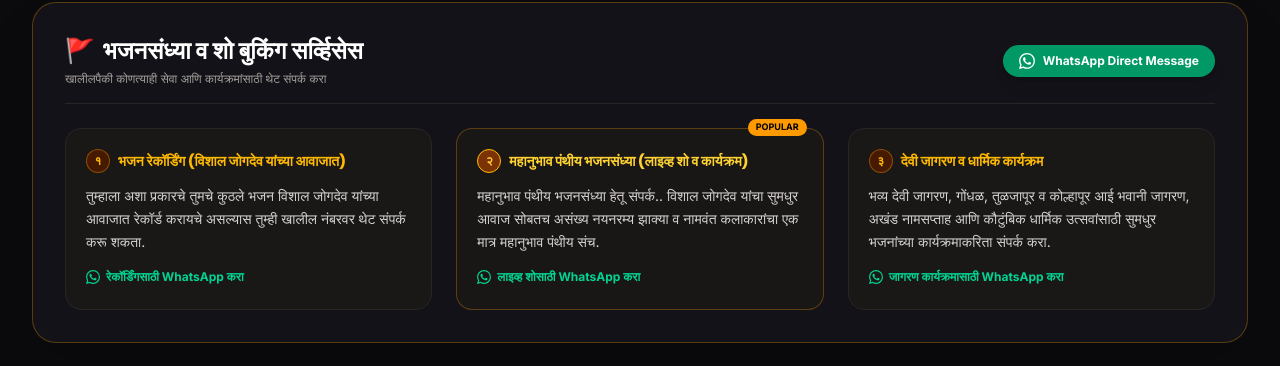
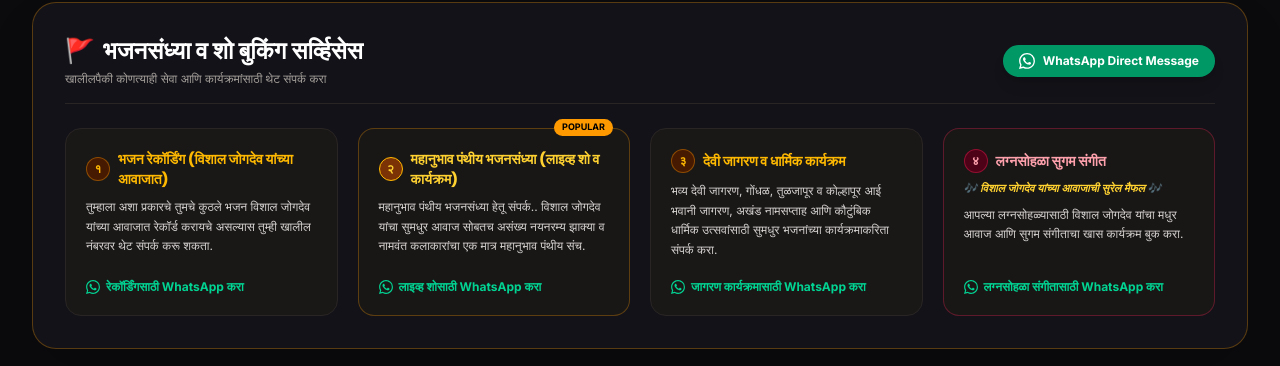
Before and after one commit to vishal198jo/Vishal-Jogdev-, a React (Vite) app: page /contact in a window 1280 px wide. Shown: the part 321-687 px from the top of the page. Built offline with nearby package versions, Linux system fonts and the light colour scheme; no server answers; the database is empty; a web font is replaced by a local one.

Commit message:
refactor: centralize WhatsAppIcon and update services
Moved WhatsAppIcon to a reusable component and added a new "Wedding Music" service category to the booking section.

```diff
--- a/src/components/AboutSection.tsx
+++ b/src/components/AboutSection.tsx
@@ -1,6 +1,7 @@
 import React from 'react';
 import { motion } from 'motion/react';
-import { Award, CheckCircle, User, Calendar, Mic, Trophy, Youtube, Facebook } from 'lucide-react';
+import { Award, CheckCircle, User, Calendar, Mic, Trophy, Youtube, Facebook, Instagram } from 'lucide-react';
+import { WhatsAppIcon } from './WhatsAppIcon';
 import concertImage from '../assets/images/devotional_stage_concert_1785894013298.jpg';
 
 export const AboutSection: React.FC = () => {
@@ -165,14 +166,44 @@
                   href="https://www.facebook.com/share/1AMnZnHGyd/"
                   target="_blank"
                   rel="noopener noreferrer"
-                  className="flex items-center gap-3 p-3 rounded-2xl bg-stone-900 border border-stone-800 hover:border-blue-500/50 hover:bg-blue-950/10 transition-all duration-300 group sm:col-span-2 lg:col-span-1"
+                  className="flex items-center gap-3 p-3 rounded-2xl bg-stone-900 border border-stone-800 hover:border-blue-500/50 hover:bg-blue-950/10 transition-all duration-300 group"
                 >
                   <div className="w-8 h-8 rounded-xl bg-blue-500/10 border border-blue-500/20 flex items-center justify-center text-blue-500 shrink-0 group-hover:scale-110 transition-transform">
                     <Facebook className="w-4 h-4" />
                   </div>
                   <div>
                     <p className="text-xs font-bold text-white group-hover:text-blue-400 transition-colors">अधिकृत फेसबुक पेज</p>
-                    <p className="text-[10px] text-stone-400 font-sans">Official Facebook Profile</p>
+                    <p className="text-[10px] text-stone-400 font-sans">Facebook Profile</p>
+                  </div>
+                </a>
+
+                <a
+                  href="https://wa.me/917038086864?text=नमस्कार,%20मला%20विशाल%20जोगदेव%20यांच्या%20अधिकृत%20माहिती%20आणि%20अपडेट्सबद्दल%20संपर्क%20करायचा%20आहे."
+                  target="_blank"
+                  rel="noopener noreferrer"
+                  className="flex items-center gap-3 p-3 rounded-2xl bg-stone-900 border border-stone-800 hover:border-emerald-500/50 hover:bg-emerald-950/10 transition-all duration-300 group"
+                >
+                  <div className="w-8 h-8 rounded-xl bg-emerald-500/10 border border-emerald-500/20 flex items-center justify-center text-emerald-400 shrink-0 group-hover:scale-110 transition-transform">
+                    <WhatsAppIcon className="w-4 h-4" />
+                  </div>
+                  <div>
+                    <p className="text-xs font-bold text-white group-hover:text-emerald-400 transition-colors">अधिकृत व्हॉट्सॲप</p>
+                    <p className="text-[10px] text-stone-400 font-sans">WhatsApp Direct Contact</p>
+                  </div>
+                </a>
+
+                <a
+                  href="https://www.instagram.com/vishaljogdeo"
+                  target="_blank"
+                  rel="noopener noreferrer"
+                  className="flex items-center gap-3 p-3 rounded-2xl bg-stone-900 border border-stone-800 hover:border-pink-500/50 hover:bg-pink-950/10 transition-all duration-300 group"
+                >
+                  <div className="w-8 h-8 rounded-xl bg-pink-500/10 border border-pink-500/20 flex items-center justify-center text-pink-400 shrink-0 group-hover:scale-110 transition-transform">
+                    <Instagram className="w-4 h-4" />
+                  </div>
+                  <div>
+                    <p className="text-xs font-bold text-white group-hover:text-pink-400 transition-colors">अधिकृत इन्स्टाग्राम</p>
+                    <p className="text-[10px] text-stone-400 font-sans">@vishaljogdeo</p>
                   </div>
                 </a>
               </div>
--- a/src/components/BookEventModal.tsx
+++ b/src/components/BookEventModal.tsx
@@ -1,9 +1,10 @@
 import React, { useState } from 'react';
-import { X, Calendar, MapPin, Send, CheckCircle2, MessageSquare } from 'lucide-react';
+import { X, Calendar, MapPin, Send, CheckCircle2 } from 'lucide-react';
 import { Show } from '../types';
 import { SINGER_PROFILE } from '../data/mockData';
 import { db, COLLECTIONS } from '../lib/firebase';
 import { collection, addDoc } from 'firebase/firestore';
+import { WhatsAppIcon } from './WhatsAppIcon';
 
 interface BookEventModalProps {
   isOpen: boolean;
@@ -201,7 +202,7 @@
                 rel="noopener noreferrer"
                 className="w-full py-2.5 rounded-full bg-emerald-800 hover:bg-emerald-700 text-white font-bold text-xs flex items-center justify-center gap-2 border border-emerald-500/30"
               >
-                <MessageSquare className="w-4 h-4 text-emerald-300" />
+                <WhatsAppIcon className="w-4 h-4 text-emerald-300" />
                 <span>Instant WhatsApp Inquiry</span>
               </a>
             </div>
--- a/src/components/ContactSection.tsx
+++ b/src/components/ContactSection.tsx
@@ -4,12 +4,7 @@
 import { SINGER_PROFILE } from '../data/mockData';
 import { db, COLLECTIONS } from '../lib/firebase';
 import { collection, addDoc } from 'firebase/firestore';
-
-const WhatsAppIcon: React.FC<{ className?: string }> = ({ className = "w-5 h-5" }) => (
-  <svg viewBox="0 0 24 24" className={className} fill="currentColor" xmlns="http://www.w3.org/2000/svg">
-    <path d="M17.472 14.382c-.297-.149-1.758-.867-2.03-.967-.273-.099-.471-.148-.67.15-.197.297-.767.966-.94 1.164-.173.199-.347.223-.644.075-.297-.15-1.255-.463-2.39-1.475-.883-.788-1.48-1.761-1.653-2.059-.173-.297-.018-.458.13-.606.134-.133.298-.347.446-.52.149-.174.198-.298.298-.497.099-.198.05-.371-.025-.52-.075-.149-.669-1.612-.916-2.207-.242-.579-.487-.5-.669-.51-.173-.008-.371-.01-.57-.01-.198 0-.52.074-.792.372-.272.297-1.04 1.016-1.04 2.479 0 1.462 1.065 2.875 1.213 3.074.149.198 2.096 3.2 5.077 4.487.709.306 1.262.489 1.694.625.712.227 1.36.195 1.871.118.571-.085 1.758-.719 2.006-1.413.248-.694.248-1.289.173-1.413-.074-.124-.272-.198-.57-.347m-5.421 7.403h-.004a9.87 9.87 0 01-5.031-1.378l-.361-.214-3.741.982.998-3.648-.235-.374a9.86 9.86 0 01-1.51-5.26c.001-5.45 4.436-9.884 9.888-9.884 2.64 0 5.122 1.03 6.988 2.898a9.825 9.825 0 012.893 6.994c-.003 5.45-4.437 9.884-9.885 9.884m8.413-18.297A11.815 11.815 0 0012.05 0C5.495 0 .16 5.335.157 11.892c0 2.096.547 4.142 1.588 5.945L0 24l6.335-1.662c1.746.953 3.71 1.458 5.705 1.46h.005c6.554 0 11.89-5.335 11.893-11.893a11.821 11.821 0 00-3.48-8.413z" />
-  </svg>
-);
+import { WhatsAppIcon } from './WhatsAppIcon';
 
 export const ContactSection: React.FC = () => {
   const [formData, setFormData] = useState({
@@ -99,21 +94,23 @@
             </a>
           </div>
 
-          <div className="grid grid-cols-1 md:grid-cols-3 gap-6 text-stone-200 text-xs sm:text-sm">
+          <div className="grid grid-cols-1 md:grid-cols-2 lg:grid-cols-4 gap-5 text-stone-200 text-xs sm:text-sm">
             {/* Point 1 */}
-            <div className="bg-stone-900/80 border border-stone-800 p-5 rounded-2xl space-y-3 hover:border-amber-500/40 transition-colors">
+            <div className="bg-stone-900/80 border border-stone-800 p-5 rounded-2xl space-y-3 hover:border-amber-500/40 transition-colors flex flex-col justify-between">
+              <div className="space-y-2">
                 <div className="flex items-center gap-2 text-amber-400 font-extrabold text-sm">
-                <span className="w-6 h-6 rounded-full bg-amber-950 border border-amber-500/40 flex items-center justify-center text-xs">१</span>
+                  <span className="w-6 h-6 rounded-full bg-amber-950 border border-amber-500/40 flex items-center justify-center text-xs shrink-0">१</span>
                   <h4>भजन रेकॉर्डिंग (विशाल जोगदेव यांच्या आवाजात)</h4>
                 </div>
-              <p className="text-stone-300 leading-relaxed">
+                <p className="text-stone-300 text-xs leading-relaxed">
                   तुम्हाला अशा प्रकारचे तुमचे कुठले भजन विशाल जोगदेव यांच्या आवाजात रेकॉर्ड करायचे असल्यास तुम्ही खालील नंबरवर थेट संपर्क करू शकता.
                 </p>
+              </div>
               <a
                 href="https://wa.me/917038086864?text=नमस्कार,%20मला%20विशाल%20जोगदेव%20यांच्या%20आवाजात%20भजन%20रेकॉर्डिंगबद्दल%20संपर्क%20करायचा%20आहे."
                 target="_blank"
                 rel="noopener noreferrer"
-                className="inline-flex items-center gap-1.5 text-xs text-emerald-400 font-bold hover:underline pt-1"
+                className="inline-flex items-center gap-1.5 text-xs text-emerald-400 font-bold hover:underline pt-2"
               >
                 <WhatsAppIcon className="w-3.5 h-3.5" />
                 <span>रेकॉर्डिंगसाठी WhatsApp करा</span>
@@ -121,22 +118,24 @@
             </div>
 
             {/* Point 2 */}
-            <div className="bg-stone-900/80 border border-amber-500/30 p-5 rounded-2xl space-y-3 hover:border-amber-400 transition-colors relative">
+            <div className="bg-stone-900/80 border border-amber-500/30 p-5 rounded-2xl space-y-3 hover:border-amber-400 transition-colors relative flex flex-col justify-between">
               <span className="absolute -top-2.5 right-4 bg-amber-500 text-black font-extrabold text-[9px] uppercase px-2 py-0.5 rounded-full">
                 Popular
               </span>
+              <div className="space-y-2">
                 <div className="flex items-center gap-2 text-amber-300 font-extrabold text-sm">
-                <span className="w-6 h-6 rounded-full bg-amber-900 border border-amber-400 flex items-center justify-center text-xs text-amber-300">२</span>
+                  <span className="w-6 h-6 rounded-full bg-amber-900 border border-amber-400 flex items-center justify-center text-xs text-amber-300 shrink-0">२</span>
                   <h4>महानुभाव पंथीय भजनसंध्या (लाइव्ह शो व कार्यक्रम)</h4>
                 </div>
-              <p className="text-stone-300 leading-relaxed">
+                <p className="text-stone-300 text-xs leading-relaxed">
                   महानुभाव पंथीय भजनसंध्या हेतू संपर्क.. विशाल जोगदेव यांचा सुमधुर आवाज सोबतच असंख्य नयनरम्य झाक्या व नामवंत कलाकारांचा एक मात्र महानुभाव पंथीय संच.
                 </p>
+              </div>
               <a
                 href="https://wa.me/917038086864?text=नमस्कार,%20मला%20महानुभाव%20पंथीय%20भजनसंध्या%20लाइव्ह%20शो%20बुकिंगबद्दल%20माहिती%20हवी%20आहे."
                 target="_blank"
                 rel="noopener noreferrer"
-                className="inline-flex items-center gap-1.5 text-xs text-emerald-400 font-bold hover:underline pt-1"
+                className="inline-flex items-center gap-1.5 text-xs text-emerald-400 font-bold hover:underline pt-2"
               >
                 <WhatsAppIcon className="w-3.5 h-3.5" />
                 <span>लाइव्ह शोसाठी WhatsApp करा</span>
@@ -144,22 +143,49 @@
             </div>
 
             {/* Point 3 */}
-            <div className="bg-stone-900/80 border border-stone-800 p-5 rounded-2xl space-y-3 hover:border-amber-500/40 transition-colors">
+            <div className="bg-stone-900/80 border border-stone-800 p-5 rounded-2xl space-y-3 hover:border-amber-500/40 transition-colors flex flex-col justify-between">
+              <div className="space-y-2">
                 <div className="flex items-center gap-2 text-amber-400 font-extrabold text-sm">
-                <span className="w-6 h-6 rounded-full bg-amber-950 border border-amber-500/40 flex items-center justify-center text-xs">३</span>
+                  <span className="w-6 h-6 rounded-full bg-amber-950 border border-amber-500/40 flex items-center justify-center text-xs shrink-0">३</span>
                   <h4>देवी जागरण व धार्मिक कार्यक्रम</h4>
                 </div>
-              <p className="text-stone-300 leading-relaxed">
+                <p className="text-stone-300 text-xs leading-relaxed">
                   भव्य देवी जागरण, गोंधळ, तुळजापूर व कोल्हापूर आई भवानी जागरण, अखंड नामसप्ताह आणि कौटुंबिक धार्मिक उत्सवांसाठी सुमधुर भजनांच्या कार्यक्रमाकरिता संपर्क करा.
                 </p>
+              </div>
               <a
                 href="https://wa.me/917038086864?text=नमस्कार,%20मला%20देवी%20जागरण%20व%20धार्मिक%20कार्यक्रमासाठी%20संपर्क%20करायचा%20आहे."
                 target="_blank"
                 rel="noopener noreferrer"
-                className="inline-flex items-center gap-1.5 text-xs text-emerald-400 font-bold hover:underline pt-1"
+                className="inline-flex items-center gap-1.5 text-xs text-emerald-400 font-bold hover:underline pt-2"
               >
                 <WhatsAppIcon className="w-3.5 h-3.5" />
                 <span>जागरण कार्यक्रमासाठी WhatsApp करा</span>
+              </a>
+            </div>
+
+            {/* Point 4 */}
+            <div className="bg-stone-900/80 border border-rose-500/30 p-5 rounded-2xl space-y-3 hover:border-rose-400 transition-colors flex flex-col justify-between">
+              <div className="space-y-2">
+                <div className="flex items-center gap-2 text-rose-300 font-extrabold text-sm">
+                  <span className="w-6 h-6 rounded-full bg-rose-950 border border-rose-500/40 flex items-center justify-center text-xs text-rose-300 shrink-0">४</span>
+                  <h4>लग्नसोहळा सुगम संगीत</h4>
+                </div>
+                <p className="text-amber-300 text-[11px] font-semibold italic">
+                  🎶 विशाल जोगदेव यांच्या आवाजाची सुरेल मैफल 🎶
+                </p>
+                <p className="text-stone-300 text-xs leading-relaxed">
+                  आपल्या लग्नसोहळ्यासाठी विशाल जोगदेव यांचा मधुर आवाज आणि सुगम संगीताचा खास कार्यक्रम बुक करा.
+                </p>
+              </div>
+              <a
+                href="https://wa.me/917038086864?text=नमस्कार,%20मला%20लग्नसोहळा%20सुगम%20संगीत%20कार्यक्रमाच्या%20बुकिंगबद्दल%20माहिती%20हवी%20आहे."
+                target="_blank"
+                rel="noopener noreferrer"
+                className="inline-flex items-center gap-1.5 text-xs text-emerald-400 font-bold hover:underline pt-2"
+              >
+                <WhatsAppIcon className="w-3.5 h-3.5" />
+                <span>लग्नसोहळा संगीतासाठी WhatsApp करा</span>
               </a>
             </div>
           </div>
--- a/src/components/ServicesBookingSection.tsx
+++ b/src/components/ServicesBookingSection.tsx
@@ -1,7 +1,8 @@
 import React from 'react';
 import { motion } from 'motion/react';
-import { Mic2, Music, Sparkles, PhoneCall, CalendarCheck } from 'lucide-react';
+import { Mic2, Music, Sparkles, PhoneCall, CalendarCheck, Heart } from 'lucide-react';
 import { SINGER_PROFILE } from '../data/mockData';
+import { WhatsAppIcon } from './WhatsAppIcon';
 
 export const ServicesBookingSection: React.FC = () => {
   const whatsappNumber = "917038086864";
@@ -39,6 +40,18 @@
       accentGradient: 'from-orange-500/20 via-amber-600/10 to-transparent',
       borderColor: 'border-amber-500/30',
       badgeBg: 'bg-orange-950/80 text-orange-300 border-orange-500/40'
+    },
+    {
+      id: 'wedding-sangeet',
+      title: 'लग्नसोहळा सुगम संगीत',
+      badge: 'Wedding Music',
+      subText: '🎶 विशाल जोगदेव यांच्या आवाची सुरेल मैफल 🎶',
+      icon: <Heart className="w-6 h-6 text-rose-400" />,
+      description: 'आपल्या लग्नसोहळ्यासाठी विशाल जोगदेव यांचा मधुर आवाज आणि सुगम संगीताचा खास कार्यक्रम बुक करा.',
+      whatsappText: 'नमस्कार, मला लग्नसोहळा सुगम संगीत कार्यक्रमाच्या बुकिंगबद्दल माहिती हवी आहे.',
+      accentGradient: 'from-rose-500/20 via-amber-600/10 to-transparent',
+      borderColor: 'border-rose-500/30',
+      badgeBg: 'bg-rose-950/80 text-rose-300 border-rose-500/40'
     }
   ];
 
@@ -62,12 +75,12 @@
         </h2>
 
         <p className="text-xs sm:text-sm text-stone-300 font-sans leading-relaxed max-w-2xl mx-auto">
-          महानुभाव पंथीय भजनसंध्या, धार्मिक कार्यक्रम आणि स्टुडिओ भजन रेकॉर्डिंगसाठी थेट संपर्क करा
+          महानुभाव पंथीय भजनसंध्या, सुगम संगीत, धार्मिक कार्यक्रम आणि स्टुडिओ भजन रेकॉर्डिंगसाठी थेट संपर्क करा
         </p>
       </div>
 
-      {/* 3 DEV CONTAINERS GRID */}
-      <div className="grid grid-cols-1 md:grid-cols-3 gap-6">
+      {/* 4 DEV CONTAINERS GRID */}
+      <div className="grid grid-cols-1 sm:grid-cols-2 lg:grid-cols-4 gap-6">
         {services.map((srv) => {
           const encodedMessage = encodeURIComponent(srv.whatsappText);
           const whatsappUrl = `https://wa.me/${whatsappNumber}?text=${encodedMessage}`;
@@ -91,10 +104,17 @@
                   </span>
                 </div>
 
-                {/* Title */}
-                <h3 className="text-lg font-extrabold text-white font-heading group-hover:text-amber-300 transition-colors leading-snug">
-                  {srv.title}
-                </h3>
+                {/* Title & optional Subtext */}
+                <div>
+                  <h3 className="text-lg font-extrabold text-white font-heading group-hover:text-amber-300 transition-colors leading-snug">
+                    {srv.title}
+                  </h3>
+                  {srv.subText && (
+                    <p className="text-xs font-semibold text-amber-300 mt-1 italic">
+                      {srv.subText}
+                    </p>
+                  )}
+                </div>
 
                 {/* Description */}
                 <p className="text-xs sm:text-sm text-stone-300 font-sans leading-relaxed">
@@ -110,9 +130,7 @@
                   rel="noopener noreferrer"
                   className="w-full py-3 px-4 rounded-2xl bg-emerald-600 hover:bg-emerald-500 text-white font-extrabold text-xs transition-all shadow-lg flex items-center justify-center gap-2 hover:scale-[1.02] active:scale-95 group/btn"
                 >
-                  <svg className="w-4 h-4 fill-current text-white group-hover/btn:scale-110 transition-transform" viewBox="0 0 24 24">
-                    <path d="M.057 24l1.687-6.163c-1.041-1.804-1.588-3.849-1.587-5.946.003-6.556 5.338-11.891 11.893-11.891 3.181.001 6.167 1.24 8.413 3.488 2.245 2.248 3.481 5.236 3.48 8.414-.003 6.557-5.338 11.892-11.893 11.892-1.99-.001-3.951-.5-5.688-1.448l-6.305 1.654zm6.597-3.807c1.676.995 3.276 1.591 5.392 1.592 5.448 0 9.886-4.434 9.889-9.885.002-5.462-4.415-9.89-9.881-9.892-5.452 0-9.887 4.434-9.889 9.884-.001 2.225.651 3.891 1.746 5.634l-.999 3.648 3.742-.981zm11.387-5.464c-.074-.124-.272-.198-.57-.347-.297-.149-1.758-.868-2.031-.967-.272-.099-.47-.149-.669.149-.198.297-.768.967-.941 1.165-.173.198-.347.223-.644.074-.297-.149-1.255-.462-2.39-1.475-.883-.788-1.48-1.761-1.653-2.059-.173-.297-.018-.458.13-.606.134-.133.297-.347.446-.521.151-.172.2-.296.3-.495.099-.198.05-.372-.025-.521-.075-.148-.669-1.611-.916-2.206-.242-.579-.487-.501-.669-.51l-.57-.01c-.198 0-.52.074-.792.372s-1.04 1.016-1.04 2.479 1.065 2.876 1.213 3.074c.149.198 2.095 3.2 5.076 4.487.709.306 1.263.489 1.694.626.712.226 1.36.194 1.872.118.571-.085 1.758-.719 2.006-1.413.248-.695.248-1.29.173-1.414z"/>
-                  </svg>
+                  <WhatsAppIcon className="w-4 h-4 text-white group-hover/btn:scale-110 transition-transform" />
                   <span>WhatsApp वर संपर्क करा</span>
                 </a>
 
--- /dev/null
+++ b/src/components/WhatsAppIcon.tsx
@@ -0,0 +1,16 @@
+import React from 'react';
+
+interface WhatsAppIconProps {
+  className?: string;
+}
+
+export const WhatsAppIcon: React.FC<WhatsAppIconProps> = ({ className = "w-5 h-5" }) => (
+  <svg
+    viewBox="0 0 24 24"
+    className={className}
+    fill="currentColor"
+    xmlns="http://www.w3.org/2000/svg"
+  >
+    <path d="M17.472 14.382c-.297-.149-1.758-.867-2.03-.967-.273-.099-.471-.148-.67.15-.197.297-.767.966-.94 1.164-.173.199-.347.223-.644.075-.297-.15-1.255-.463-2.39-1.475-.883-.788-1.48-1.761-1.653-2.059-.173-.297-.018-.458.13-.606.134-.133.298-.347.446-.52.149-.174.198-.298.298-.497.099-.198.05-.371-.025-.52-.075-.149-.669-1.612-.916-2.207-.242-.579-.487-.5-.669-.51-.173-.008-.371-.01-.57-.01-.198 0-.52.074-.792.372-.272.297-1.04 1.016-1.04 2.479 0 1.462 1.065 2.875 1.213 3.074.149.198 2.096 3.2 5.077 4.487.709.306 1.262.489 1.694.625.712.227 1.36.195 1.871.118.571-.085 1.758-.719 2.006-1.413.248-.694.248-1.289.173-1.413-.074-.124-.272-.198-.57-.347m-5.421 7.403h-.004a9.87 9.87 0 01-5.031-1.378l-.361-.214-3.741.982.998-3.648-.235-.374a9.86 9.86 0 01-1.51-5.26c.001-5.45 4.436-9.884 9.888-9.884 2.64 0 5.122 1.03 6.988 2.898a9.825 9.825 0 012.893 6.994c-.003 5.45-4.437 9.884-9.885 9.884m8.413-18.297A11.815 11.815 0 0012.05 0C5.495 0 .16 5.335.157 11.892c0 2.096.547 4.142 1.588 5.945L0 24l6.335-1.662c1.746.953 3.71 1.458 5.705 1.46h.005c6.554 0 11.89-5.335 11.893-11.893a11.821 11.821 0 00-3.48-8.413z" />
+  </svg>
+);
```
Lines whose indentation alone changed are shown as unchanged.
